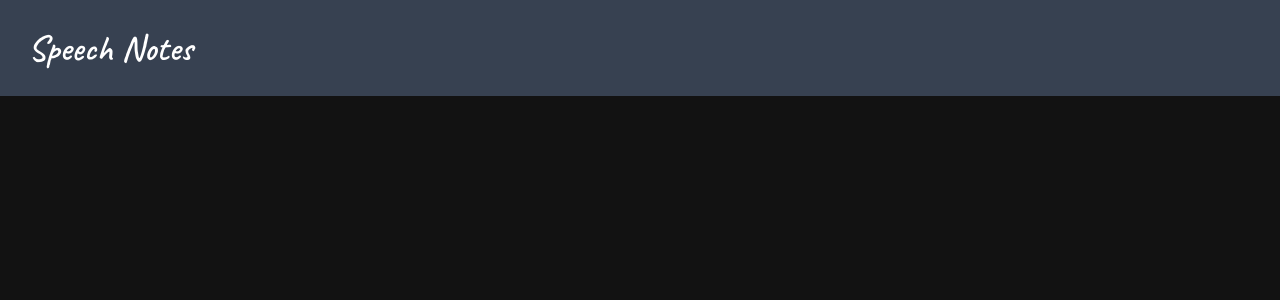
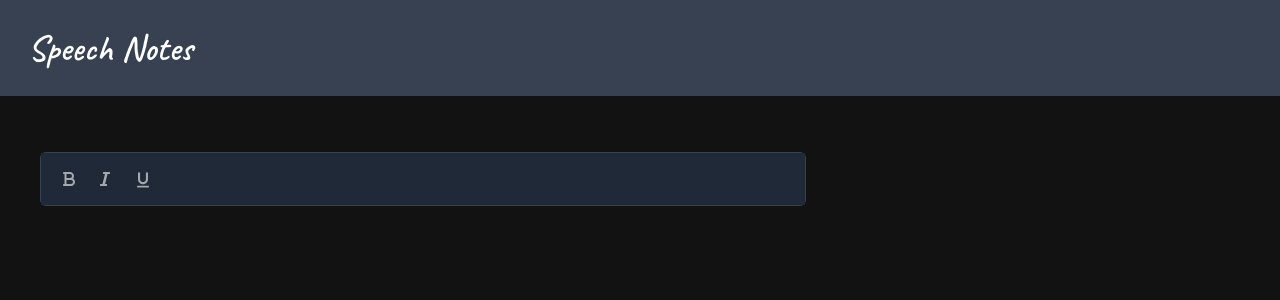
Before and after one commit to gabrielalencs/Quick-Notes, a React (Vite) app: page / in a window 1280 px wide. Shown: the top 300 px of the page. Built offline with nearby package versions, Linux system fonts and the light colour scheme.

Commit message:
feat: integrate tippy.js into the project

```diff
--- a/package.json
+++ b/package.json
@@ -11,7 +11,9 @@
   },
   "dependencies": {
     "react": "^18.3.1",
-    "react-dom": "^18.3.1"
+    "react-dom": "^18.3.1",
+    "react-icons": "^5.3.0",
+    "tippy.js": "^6.3.7"
   },
   "devDependencies": {
     "@eslint/js": "^9.9.0",
--- a/src/App.css
+++ b/src/App.css
@@ -1,13 +1,33 @@
 @import url('https://fonts.googleapis.com/css2?family=Inter:ital,opsz,wght@0,14..32,100..900;1,14..32,100..900&display=swap');
 @import url('https://fonts.googleapis.com/css2?family=Caveat:wght@400..700&display=swap');
+
+
 
 @tailwind base;
 @tailwind components;
 @tailwind utilities;
 
+@layer components {
+    .textFormattingButton {
+        @apply text-[#a5a9af] duration-300 hover:text-white;
+    }
+}
 
 body {
     font-family: "Inter", sans-serif;
     /* font-family: "Caveat", cursive; */
     background-color: #121212;
 }
+
+
+/* Tippy.js */
+
+.tippy-box[data-theme~='textFormattingButtonTippy'] {
+    background-color: #374151;
+    padding: 5px;
+    font-size: 16px;
+}
+
+.tippy-box[data-theme~='textFormattingButtonTippy'][data-placement^='top']>.tippy-arrow::before {
+    border-top-color: #374151;
+}
--- a/src/App.jsx
+++ b/src/App.jsx
@@ -5,12 +5,17 @@ import './App.css';
 // Components
 
 import Header from './components/Header';
+import NoteCreationContainer from './components/NoteCreationContainer';
+
 
 const App = () => {
 
     return (
         <>
             <Header />
+            <main className='mt-14 px-10'>
+                <NoteCreationContainer />
+            </main>
         </>
     )
 }
--- /dev/null
+++ b/src/components/NoteCreationContainer/index.jsx
@@ -0,0 +1,61 @@
+// React
+
+import { useEffect } from 'react';
+
+// Tippy.js
+
+import tippy from 'tippy.js';
+import 'tippy.js/dist/tippy.css';
+import 'tippy.js/animations/shift-away.css';
+import 'tippy.js/dist/svg-arrow.css';
+
+// React Icons
+
+import { FaBold } from "react-icons/fa6";
+import { FaItalic } from "react-icons/fa";
+import { MdFormatUnderlined } from "react-icons/md";
+
+
+const NoteCreationContainer = () => {
+
+
+
+    // Tippy.js
+
+    useEffect(() => {
+        const tooltipsContent = [
+            "Negrito",
+            "Itálico",
+            "Sublinhado",
+        ];
+
+        document.querySelectorAll('.textFormattingButton').forEach((button, index) => {
+            tippy(button, {
+                content: tooltipsContent[index],
+                animation: "shift-away",
+                theme: "textFormattingButtonTippy",
+            });
+        });
+    }, []);
+
+
+    return (
+        <div className="bg-blue-container-notes border border-blue-header rounded-md max-w-[766px]">
+            <div className="py-4 px-5 flex items-center gap-5 text-white bg-blue-container-notes-header">
+                <button id="boldButton">
+                    <FaBold className="textFormattingButton" />
+                </button>
+
+                <button id="italicButton">
+                    <FaItalic className="textFormattingButton" />
+                </button>
+
+                <button id="underlineButton">
+                    <MdFormatUnderlined className="textFormattingButton text-xl relative top-[0.5px]" />
+                </button>
+            </div>
+        </div>
+    )
+}
+
+export default NoteCreationContainer
```
Also changed, not shown: 1 other file (tests, documents, lock files or other folders).
